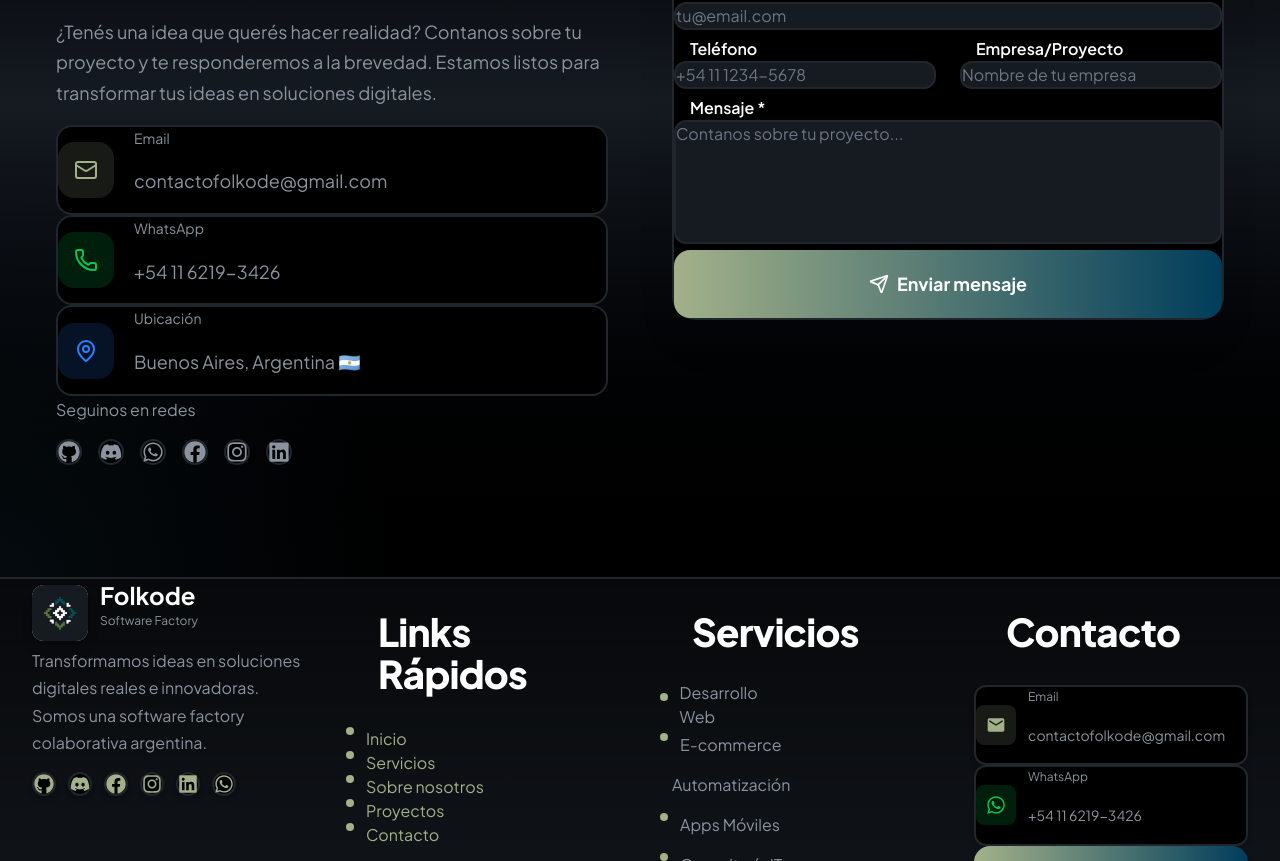
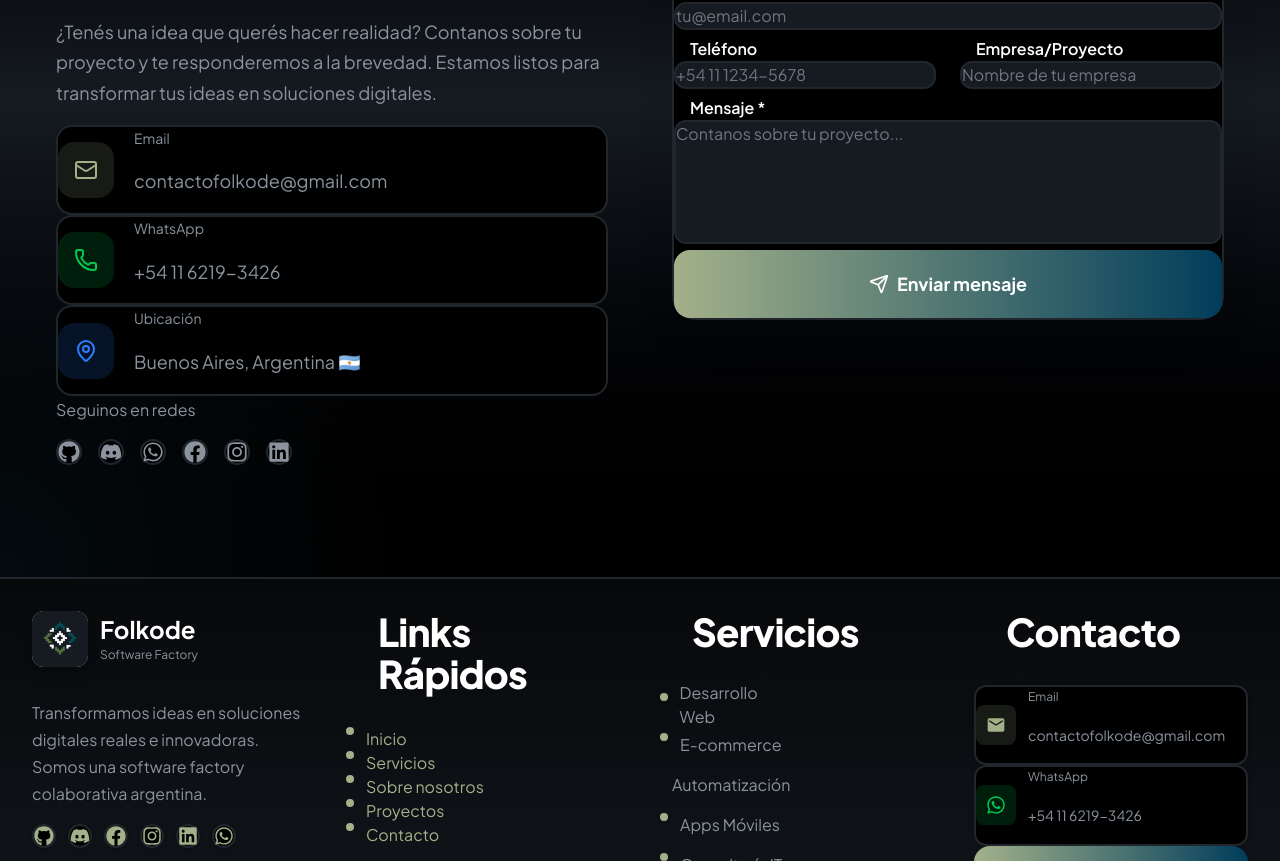
Before and after one commit to dgimenezdeveloper/folkode-webapp, a Next.js app in the folder frontend/: page / in a window 1280 px wide. Shown: the part 11139-12000 px from the top of the page. Built offline with nearby package versions, Linux system fonts and the light colour scheme.

Commit message:
logo alineado

```diff
--- a/frontend/src/components/layout/Footer.tsx
+++ b/frontend/src/components/layout/Footer.tsx
@@ -71,7 +71,7 @@ export default function Footer() {
             transition={{ duration: 0.5 }}
             className="space-y-6 lg:col-span-1"
           >
-            <Link href="/" className="inline-flex items-center gap-3 group">
+            <Link href="/" className="inline-flex items-center gap-3 group !my-[2rem]">
               <div className="relative w-14 h-14 rounded-xl overflow-hidden bg-gradient-to-br from-[var(--color-primary)] to-[var(--color-accent)] p-0.5 group-hover:scale-110 transition-transform shadow-lg">
                 <div className="w-full h-full rounded-[10px] bg-[var(--color-surface)] flex items-center justify-center">
                   {!logoError ? (
@@ -90,7 +90,7 @@ export default function Footer() {
               </div>
               <div>
                 <span className="text-2xl font-bold text-[var(--color-text-primary)]">Folkode</span>
-                <p className="text-xs text-[var(--color-text-tertiary)]">Software Factory</p>
+                <p className="text-xs !mb-0 text-[var(--color-text-tertiary)]">Software Factory</p>
               </div>
             </Link>
             <p className="text-[var(--color-text-secondary)] leading-relaxed">
@@ -245,7 +245,7 @@ export default function Footer() {
             </Link>
           </div>
           <p className="text-[var(--color-text-secondary)] text-sm flex items-center gap-2">
-             <span className="text-red-500">Diseñado con ❤️ por Folkode</span>
+            <span className="text-red-500">Diseñado con ❤️ por Folkode</span>
           </p>
         </motion.div>
       </div>
```
